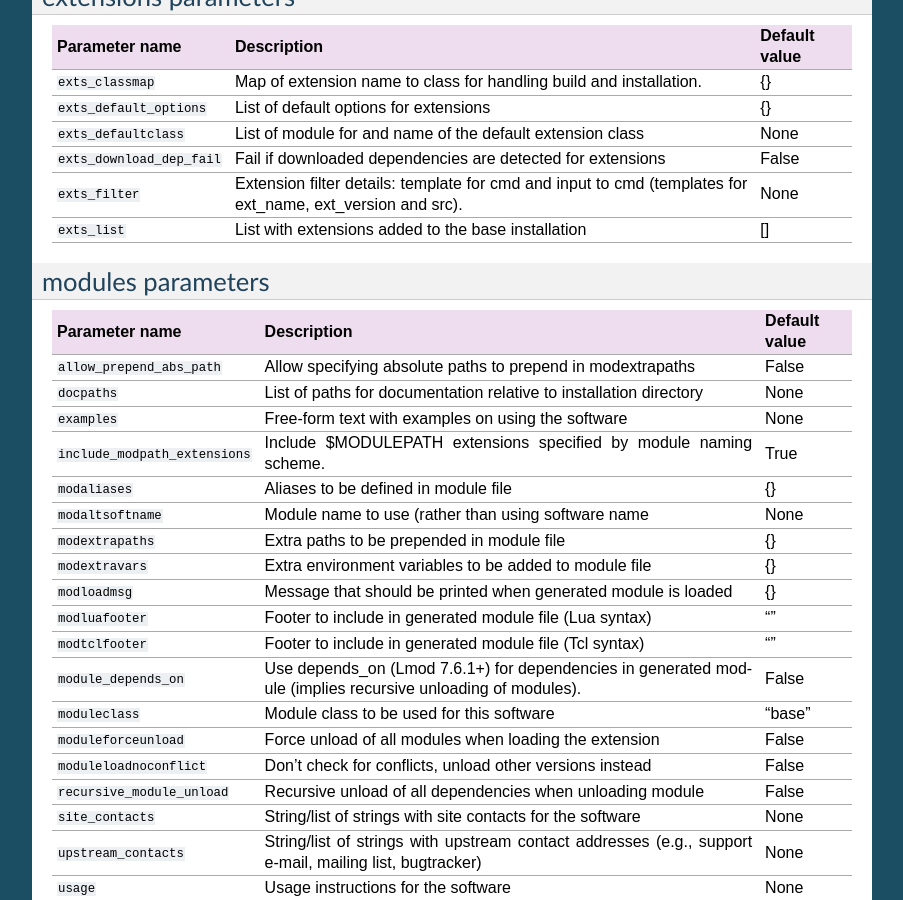
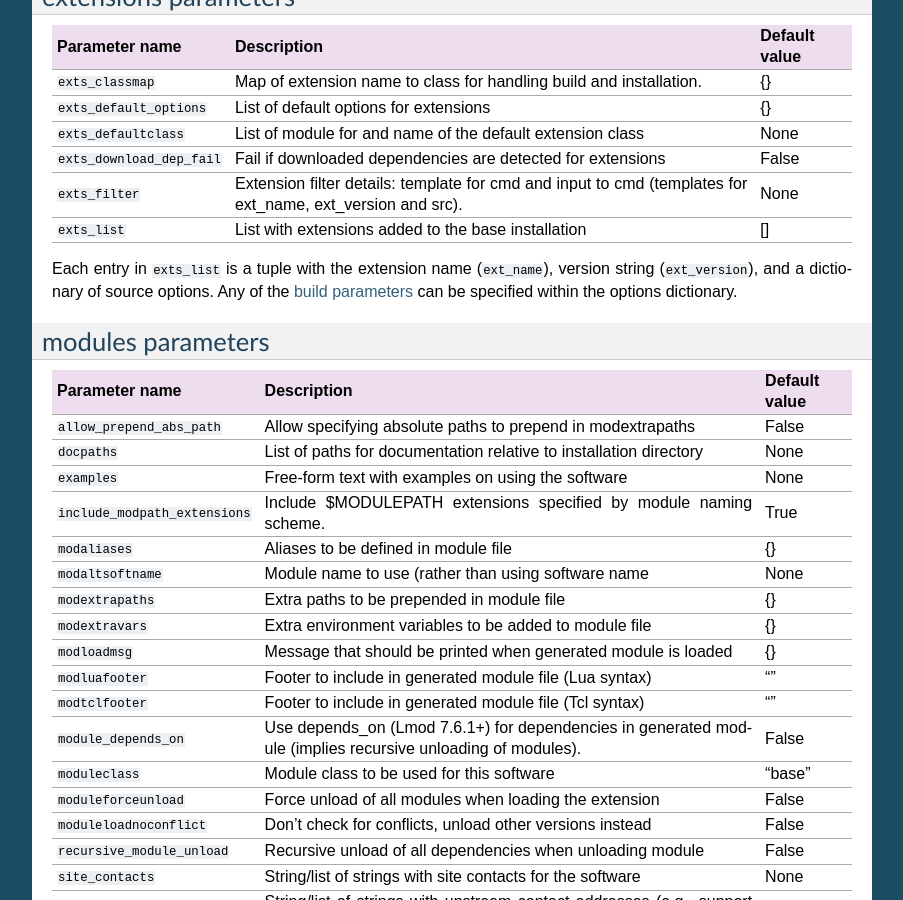
Before and after one commit to easybuilders/easybuild, a Sphinx documentation site: the page built from docs/version-specific/easyconfig_parameters.rst, in a window 1280 px wide and 900 px high, scrolled down 2759 px. Shown: the whole window, without its empty margins (198-1101 px from the left). Built offline with Sphinx 7.4.7, drawn with Linux system fonts in a browser that asks for light colours; pages that are not in the unit, such as notebooks, are missing from menus.

Commit message:
Add paragraph explaining exts_list options.

```diff
--- a/docs/version-specific/easyconfig_parameters.rst
+++ b/docs/version-specific/easyconfig_parameters.rst
@@ -34,6 +34,7 @@ toolchain parameters
 ``toolchainopts``     Extra options for compilers                                                                                                                                                                                                          None
 ==================    =================================================================================================================================================================================================================================    =================
 
+.. _easyconfig_parameters_build_parameters:
 
 build parameters
 ----------------
@@ -137,6 +138,12 @@ extensions parameters
 ``exts_list``                 List with extensions added to the base installation                                                           []
 ==========================    ==========================================================================================================    =================
 
+Each entry in ``exts_list`` is a tuple with the extension name
+(``ext_name``), version string (``ext_version``), and a dictionary of
+source options.  Any of the
+:ref:`easyconfig_parameters_build_parameters` can be specified within
+the options dictionary.
+
 
 modules parameters
 ------------------
```
